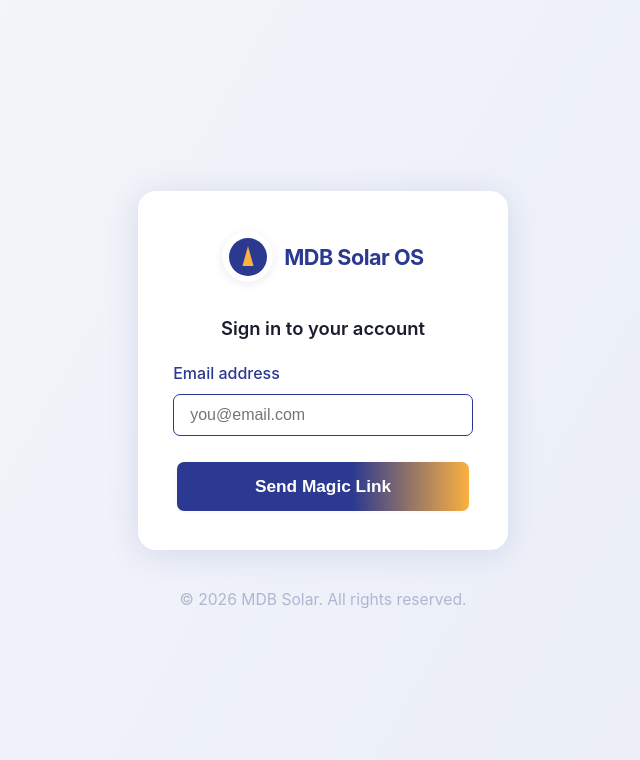
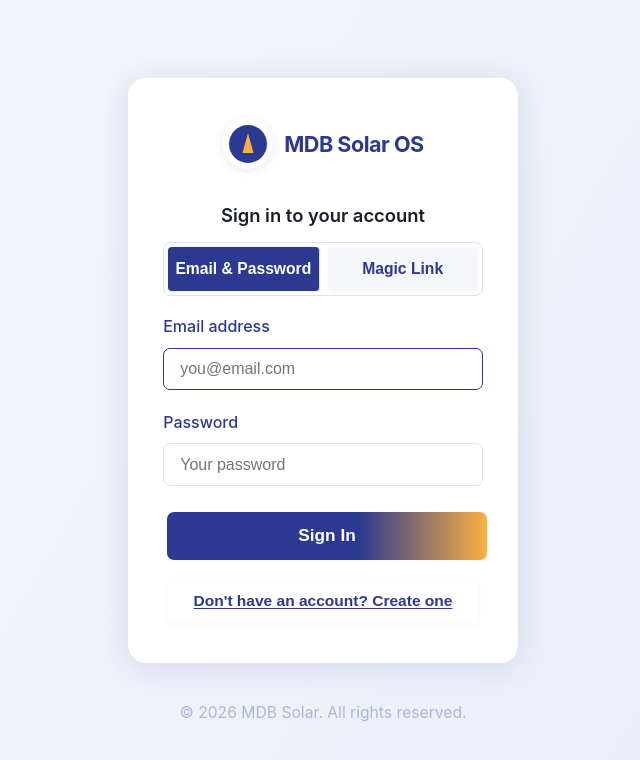
Before and after one commit to diegoalexandermota-web/mdb-solar-os, a Next.js app: page /login in a window 1280 px wide. Shown: the top 760 px of the page, without its empty margins (317-957 px from the left). Built offline with nearby package versions, Linux system fonts and the light colour scheme; no server answers.

Commit message:
Add email password authentication flow

```diff
--- a/pages/login.tsx
+++ b/pages/login.tsx
@@ -3,11 +3,19 @@ import { useEffect, useState } from 'react';
 import { useRouter } from 'next/router';
 import { supabase } from '../utils/supabaseClient';
 
+type AuthMode = 'password' | 'magic' | 'signup';
+
+function validateEmail(email: string) {
+  return /^[^@\s]+@[^@\s]+\.[^@\s]+$/.test(email.trim());
+}
+
 export default function Login() {
   const router = useRouter();
+  const [mode, setMode] = useState<AuthMode>('password');
   const [email, setEmail] = useState('');
+  const [password, setPassword] = useState('');
   const [error, setError] = useState('');
-  const [sent, setSent] = useState(false);
+  const [successMsg, setSuccessMsg] = useState('');
   const [saving, setSaving] = useState(false);
   const [toast, setToast] = useState<string | null>(null);
 
@@ -49,21 +57,81 @@ export default function Login() {
     }
   }, [router.isReady, router.query.error]);
 
-  function validate() {
-    if (!email.trim()) return 'Email is required';
-    if (!/^[^@\s]+@[^@\s]+\.[^@\s]+$/.test(email)) return 'Valid email required';
-    return '';
+  function resetForm() {
+    setError('');
+    setSuccessMsg('');
+    setPassword('');
   }
 
-  async function handleLogin(e: React.FormEvent) {
+  function switchMode(next: AuthMode) {
+    resetForm();
+    setMode(next);
+  }
+
+  function showToast(msg: string) {
+    setToast(msg);
+    setTimeout(() => setToast(null), 2800);
+  }
+
+  async function handlePasswordSignIn(e: React.FormEvent) {
     e.preventDefault();
     if (saving) return;
     setError('');
-    const err = validate();
-    if (err) {
-      setError(err);
-      setToast('Please complete required fields');
-      setTimeout(() => setToast(null), 2500);
+    if (!email.trim() || !validateEmail(email)) {
+      setError('Valid email is required');
+      return;
+    }
+    if (!password) {
+      setError('Password is required');
+      return;
+    }
+    setSaving(true);
+    const { error: supaError } = await supabase.auth.signInWithPassword({ email, password });
+    if (supaError) {
+      setError(supaError.message);
+      showToast('Sign in failed');
+    }
+    // On success, onAuthStateChange fires and redirects to /dashboard.
+    setSaving(false);
+  }
+
+  async function handleSignUp(e: React.FormEvent) {
+    e.preventDefault();
+    if (saving) return;
+    setError('');
+    if (!email.trim() || !validateEmail(email)) {
+      setError('Valid email is required');
+      return;
+    }
+    if (password.length < 8) {
+      setError('Password must be at least 8 characters');
+      return;
+    }
+    setSaving(true);
+    const { error: supaError } = await supabase.auth.signUp({
+      email,
+      password,
+      options: {
+        emailRedirectTo: `${window.location.origin}/auth/callback`,
+      },
+    });
+    if (supaError) {
+      setError(supaError.message);
+      showToast('Account creation failed');
+    } else {
+      setSuccessMsg('Account created! Check your email to confirm, then sign in.');
+      showToast('Account created — check your email');
+      setPassword('');
+    }
+    setSaving(false);
+  }
+
+  async function handleMagicLink(e: React.FormEvent) {
+    e.preventDefault();
+    if (saving) return;
+    setError('');
+    if (!email.trim() || !validateEmail(email)) {
+      setError('Valid email is required');
       return;
     }
     setSaving(true);
@@ -75,19 +143,25 @@ export default function Login() {
     });
     if (supaError) {
       setError(supaError.message);
-      setToast('Unable to send magic link');
+      showToast('Unable to send magic link');
     } else {
-      setSent(true);
-      setToast('Magic link sent!');
+      setSuccessMsg('Magic link sent! Check your inbox.');
+      showToast('Magic link sent!');
     }
     setSaving(false);
-    setTimeout(() => setToast(null), 2500);
   }
+
+  const headingMap: Record<AuthMode, string> = {
+    password: 'Sign in to your account',
+    magic: 'Sign in with Magic Link',
+    signup: 'Create your account',
+  };
 
   return (
     <div className="login-bg">
       <div className="login-container">
         <div className="login-card">
+          {/* Logo */}
           <div className="login-logo-row">
             <div className="login-logo-circle">
               <svg width="38" height="38" viewBox="0 0 38 38" fill="none" xmlns="http://www.w3.org/2000/svg">
@@ -97,15 +171,72 @@ export default function Login() {
             </div>
             <span className="login-title">MDB Solar OS</span>
           </div>
-          <h2 className="login-heading">Sign in to your account</h2>
+
+          <h2 className="login-heading">{headingMap[mode]}</h2>
+
           {toast && <div className="login-toast">{toast}</div>}
-          {sent ? (
-            <div className="login-success">Check your email for the login link.</div>
-          ) : (
-            <form className="login-form" onSubmit={handleLogin} autoComplete="off">
+          {successMsg && <div className="login-success">{successMsg}</div>}
+
+          {/* Mode tabs */}
+          <div className="login-tabs">
+            <button
+              type="button"
+              className={`login-tab${mode === 'password' ? ' active' : ''}`}
+              onClick={() => switchMode('password')}
+            >
+              Email &amp; Password
+            </button>
+            <button
+              type="button"
+              className={`login-tab${mode === 'magic' ? ' active' : ''}`}
+              onClick={() => switchMode('magic')}
+            >
+              Magic Link
+            </button>
+          </div>
+
+          {/* Email & Password sign-in */}
+          {mode === 'password' && (
+            <form className="login-form" onSubmit={handlePasswordSignIn} autoComplete="on">
               <label htmlFor="email" className="login-label">Email address</label>
               <input
                 id="email"
+                type="email"
+                className="login-input"
+                placeholder="you@email.com"
+                value={email}
+                onChange={e => setEmail(e.target.value)}
+                disabled={saving}
+                autoFocus
+                autoComplete="email"
+              />
+              <label htmlFor="password" className="login-label">Password</label>
+              <input
+                id="password"
+                type="password"
+                className="login-input"
+                placeholder="Your password"
+                value={password}
+                onChange={e => setPassword(e.target.value)}
+                disabled={saving}
+                autoComplete="current-password"
+              />
+              {error && <div className="login-error">{error}</div>}
+              <button type="submit" className="login-btn" disabled={saving}>
+                {saving ? 'Signing in...' : 'Sign In'}
+              </button>
+              <button type="button" className="login-link-btn" onClick={() => switchMode('signup')}>
+                Don&apos;t have an account? Create one
+              </button>
+            </form>
+          )}
+
+          {/* Magic Link */}
+          {mode === 'magic' && (
+            <form className="login-form" onSubmit={handleMagicLink} autoComplete="off">
+              <label htmlFor="email-magic" className="login-label">Email address</label>
+              <input
+                id="email-magic"
                 type="email"
                 className="login-input"
                 placeholder="you@email.com"
@@ -117,6 +248,45 @@ export default function Login() {
               {error && <div className="login-error">{error}</div>}
               <button type="submit" className="login-btn" disabled={saving}>
                 {saving ? 'Sending...' : 'Send Magic Link'}
+              </button>
+              <button type="button" className="login-link-btn" onClick={() => switchMode('signup')}>
+                Don&apos;t have an account? Create one
+              </button>
+            </form>
+          )}
+
+          {/* Sign up */}
+          {mode === 'signup' && (
+            <form className="login-form" onSubmit={handleSignUp} autoComplete="on">
+              <label htmlFor="email-signup" className="login-label">Email address</label>
+              <input
+                id="email-signup"
+                type="email"
+                className="login-input"
+                placeholder="you@email.com"
+                value={email}
+                onChange={e => setEmail(e.target.value)}
+                disabled={saving}
+                autoFocus
+                autoComplete="email"
+              />
+              <label htmlFor="password-signup" className="login-label">Password <span className="login-hint">(min. 8 characters)</span></label>
+              <input
+                id="password-signup"
+                type="password"
+                className="login-input"
+                placeholder="Create a strong password"
+                value={password}
+                onChange={e => setPassword(e.target.value)}
+                disabled={saving}
+                autoComplete="new-password"
+              />
+              {error && <div className="login-error">{error}</div>}
+              <button type="submit" className="login-btn" disabled={saving}>
+                {saving ? 'Creating account...' : 'Create Account'}
+              </button>
+              <button type="button" className="login-link-btn" onClick={() => switchMode('password')}>
+                Already have an account? Sign in
               </button>
             </form>
           )}
@@ -144,7 +314,7 @@ export default function Login() {
           border-radius: 18px;
           box-shadow: 0 4px 32px rgba(43,57,144,0.13);
           padding: 2.5rem 2.2rem 2.2rem 2.2rem;
-          max-width: 370px;
+          max-width: 390px;
           width: 100%;
           display: flex;
           flex-direction: column;
@@ -175,8 +345,35 @@ export default function Login() {
           font-size: 1.15rem;
           font-weight: 600;
           color: #1a1d2e;
-          margin-bottom: 1.5rem;
+          margin-bottom: 1rem;
           text-align: center;
+        }
+        .login-tabs {
+          display: flex;
+          width: 100%;
+          gap: 0;
+          margin-bottom: 1.3rem;
+          border-radius: 8px;
+          overflow: hidden;
+          border: 1.5px solid #dbe2f3;
+        }
+        .login-tab {
+          flex: 1;
+          background: #f4f6fa;
+          border: none;
+          padding: 0.6em 0;
+          font-size: 0.98rem;
+          font-weight: 600;
+          color: #2b3990;
+          cursor: pointer;
+          transition: background 0.18s, color 0.18s;
+        }
+        .login-tab.active {
+          background: #2b3990;
+          color: #fff;
+        }
+        .login-tab:not(:last-child) {
+          border-right: 1.5px solid #dbe2f3;
         }
         .login-form {
           width: 100%;
@@ -189,6 +386,11 @@ export default function Login() {
           font-weight: 500;
           color: #2b3990;
         }
+        .login-hint {
+          font-size: 0.88em;
+          font-weight: 400;
+          color: #7a88b8;
+        }
         .login-input {
           border: 1.5px solid #dbe2f3;
           border-radius: 7px;
@@ -197,6 +399,8 @@ export default function Login() {
           font-size: 1rem;
           outline: none;
           transition: border-color 0.18s;
+          width: 100%;
+          box-sizing: border-box;
         }
         .login-input:focus {
           border-color: #2b3990;
@@ -216,9 +420,11 @@ export default function Login() {
           font-size: 1.08rem;
           padding: 0.8em 0;
           margin-top: 0.2em;
+          cursor: pointer;
           box-shadow: 0 1px 4px rgba(43,57,144,0.04);
           transition: background 0.18s, color 0.18s, box-shadow 0.18s, transform 0.13s;
           min-width: 120px;
+          width: 100%;
         }
         .login-btn:active {
           background: #1a1d2e;
@@ -228,6 +434,20 @@ export default function Login() {
         .login-btn:disabled {
           opacity: 0.6;
           cursor: not-allowed;
+        }
+        .login-link-btn {
+          background: none;
+          border: none;
+          color: #2b3990;
+          font-size: 0.97rem;
+          cursor: pointer;
+          padding: 0.3em 0;
+          text-decoration: underline;
+          text-underline-offset: 2px;
+          text-align: center;
+        }
+        .login-link-btn:hover {
+          color: #fbb040;
         }
         .login-toast {
           margin-bottom: 1.1em;
@@ -239,15 +459,20 @@ export default function Login() {
           box-shadow: 0 2px 8px rgba(43,57,144,0.10);
           text-align: center;
           animation: fadein 0.3s;
+          width: 100%;
+          box-sizing: border-box;
         }
         .login-success {
-          color: #2b3990;
-          background: #e9edf7;
+          color: #1a6632;
+          background: #e6f4ec;
+          border: 1.5px solid #7bc99b;
           border-radius: 7px;
-          padding: 1.2em 1em;
+          padding: 0.8em 1em;
           text-align: center;
-          font-size: 1.08rem;
-          margin-bottom: 1em;
+          font-size: 1rem;
+          margin-bottom: 0.8em;
+          width: 100%;
+          box-sizing: border-box;
         }
         .login-footer {
           margin-top: 2.5rem;
```
